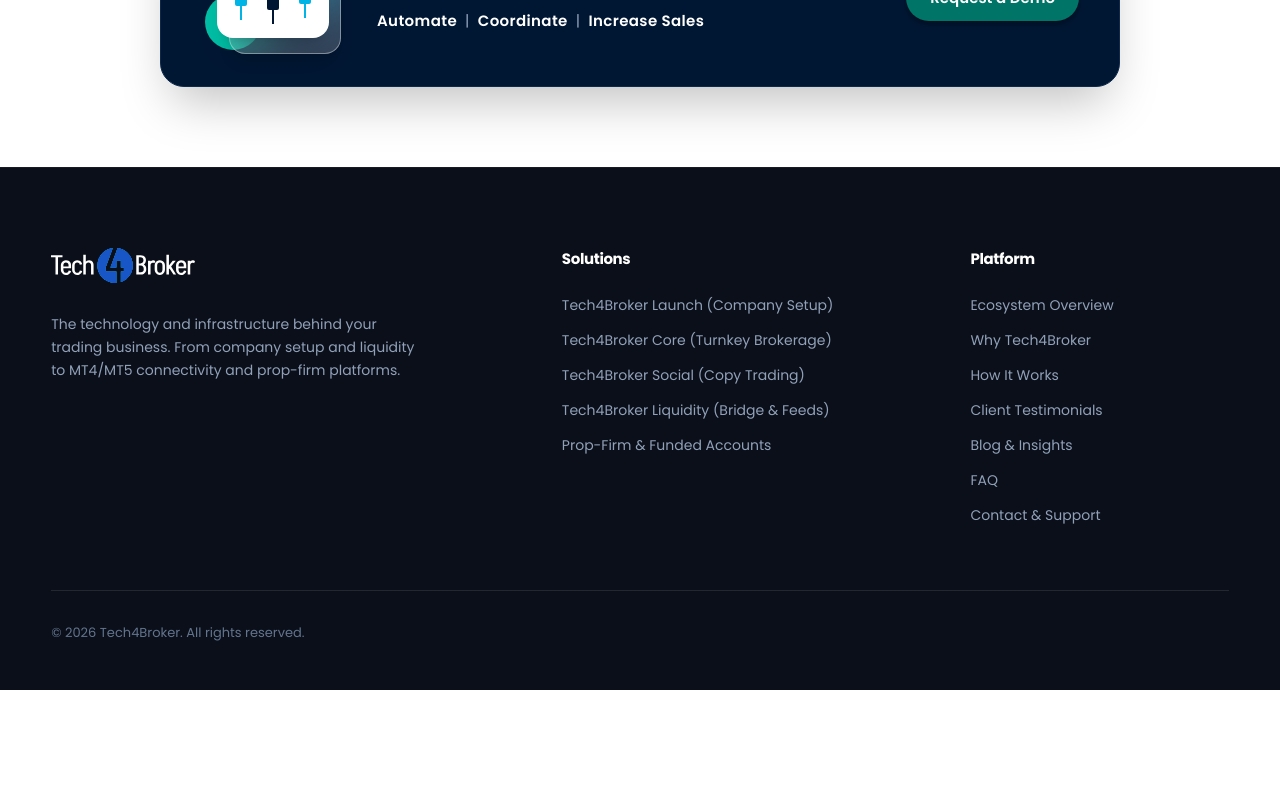
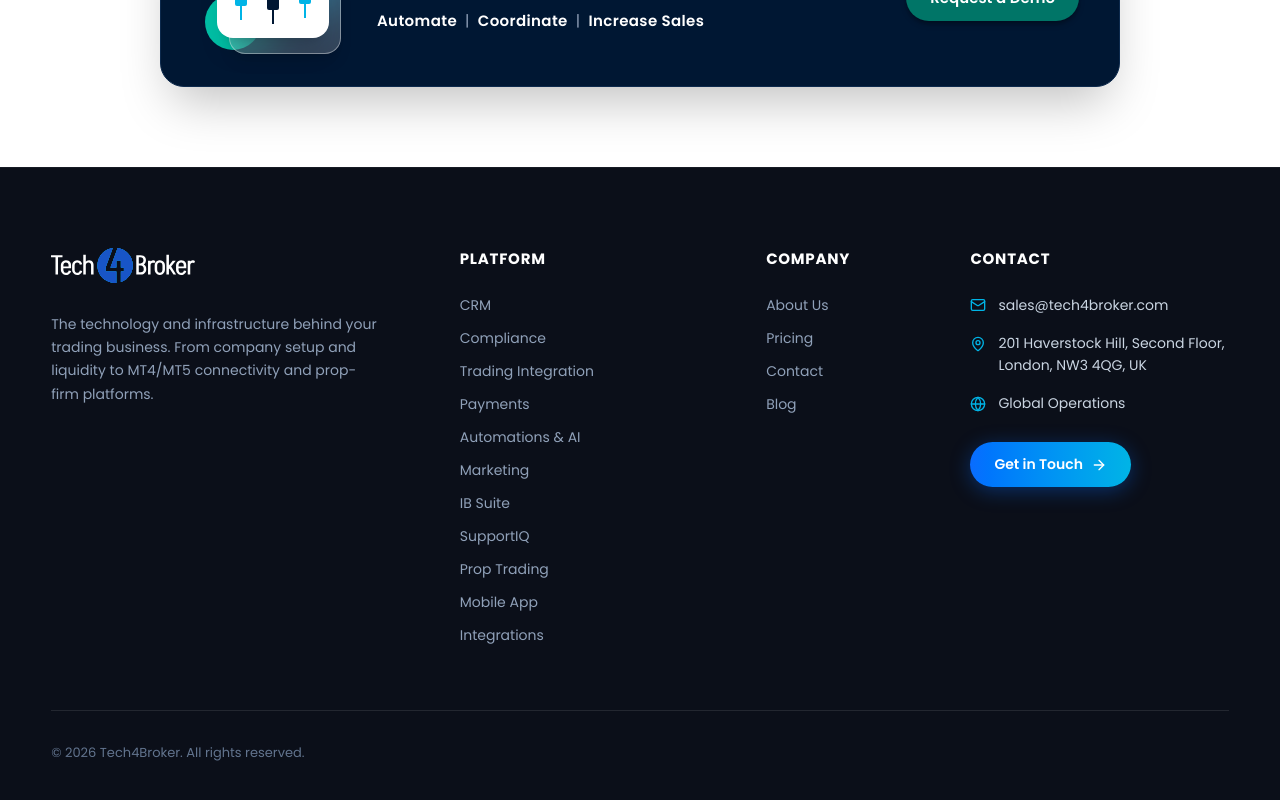
Before and after one commit to Ayan-thecodeking/tech4broker, a Next.js app: page /products/ai-voice-intelligence in a window 1280 px wide. Shown: the part 10168-10968 px from the top of the page. Before the commit the page ends 10858 px from the top, so only its background shows below. Built offline with nearby package versions, Linux system fonts and the light colour scheme.

Commit message:
feat: update hero and section content, add subheadings to customized panels, and expand footer navigation

```diff
--- a/src/components/layout/Footer.tsx
+++ b/src/components/layout/Footer.tsx
@@ -1,6 +1,7 @@
 import React from "react";
 import Link from "next/link";
 import Image from "next/image";
+import { Mail, MapPin, Globe, ArrowRight } from "lucide-react";
 import { cn } from "@/lib/cn";
 
 export interface FooterProps {
@@ -9,6 +10,27 @@
 
 export function Footer({ className }: FooterProps) {
   const currentYear = new Date().getFullYear();
+
+  const platformLinks = [
+    { label: "CRM", href: "/#customized" },
+    { label: "Compliance", href: "/#compliant" },
+    { label: "Trading Integration", href: "/#integrated" },
+    { label: "Payments", href: "/#payments" },
+    { label: "Automations & AI", href: "/#key-features" },
+    { label: "Marketing", href: "/#key-features" },
+    { label: "IB Suite", href: "/#key-features" },
+    { label: "SupportIQ", href: "/#support" },
+    { label: "Prop Trading", href: "/#prop-crm" },
+    { label: "Mobile App", href: "/#mobile-app" },
+    { label: "Integrations", href: "/#ecosystem" },
+  ];
+
+  const companyLinks = [
+    { label: "About Us", href: "/#why-tech4broker" },
+    { label: "Pricing", href: "/#pricing" },
+    { label: "Contact", href: "/#contact" },
+    { label: "Blog", href: "/#blog" },
+  ];
 
   return (
     <footer
@@ -19,9 +41,9 @@
         className
       )}
     >
-      <div className="w-[min(1180px,92%)] mx-auto grid grid-cols-1 sm:grid-cols-2 md:grid-cols-12 gap-10 lg:gap-12 mb-16">
+      <div className="w-[min(1240px,92%)] mx-auto grid grid-cols-1 sm:grid-cols-2 lg:grid-cols-12 gap-10 lg:gap-8 xl:gap-12 mb-16">
         {/* Brand Column */}
-        <div className="md:col-span-5">
+        <div className="sm:col-span-2 lg:col-span-4">
           <Link
             href="/"
             className="inline-block mb-6"
@@ -36,89 +58,92 @@
             />
           </Link>
 
-          <p className="max-w-[380px] leading-[1.65] text-slate-400 text-[14px]">
+          <p className="max-w-[360px] leading-[1.65] text-slate-400 text-[14px]">
             The technology and infrastructure behind your trading business. From company setup and liquidity to MT4/MT5
             connectivity and prop-firm platforms.
           </p>
         </div>
 
-        {/* Solutions Links */}
-        <div className="md:col-span-4">
-          <h4 className="text-white font-bold mb-6 text-[15px] tracking-tight">Solutions</h4>
-          <ul className="space-y-3.5">
-            <li>
-              <Link href="/#company" className="hover:text-[#38bdf8] transition-colors">
-                Tech4Broker Launch (Company Setup)
-              </Link>
-            </li>
-            <li>
-              <Link href="/#products" className="hover:text-[#38bdf8] transition-colors">
-                Tech4Broker Core (Turnkey Brokerage)
-              </Link>
-            </li>
-            <li>
-              <Link href="/#products" className="hover:text-[#38bdf8] transition-colors">
-                Tech4Broker Social (Copy Trading)
-              </Link>
-            </li>
-            <li>
-              <Link href="/#products" className="hover:text-[#38bdf8] transition-colors">
-                Tech4Broker Liquidity (Bridge &amp; Feeds)
-              </Link>
-            </li>
-            <li>
-              <Link href="/#prediction" className="hover:text-[#38bdf8] transition-colors">
-                Prop-Firm &amp; Funded Accounts
-              </Link>
-            </li>
+        {/* Platform Links */}
+        <div className="sm:col-span-1 lg:col-span-3">
+          <h4 className="text-white font-bold mb-6 text-[14px] sm:text-[15px] tracking-wider uppercase">
+            Platform
+          </h4>
+          <ul className="space-y-3">
+            {platformLinks.map((link) => (
+              <li key={link.label}>
+                <Link
+                  href={link.href}
+                  className="hover:text-[#00B4E6] transition-colors inline-block"
+                >
+                  {link.label}
+                </Link>
+              </li>
+            ))}
           </ul>
         </div>
 
-        {/* Platform Links */}
-        <div className="md:col-span-3">
-          <h4 className="text-white font-bold mb-6 text-[15px] tracking-tight">Platform</h4>
-          <ul className="space-y-3.5">
+        {/* Company Links */}
+        <div className="sm:col-span-1 lg:col-span-2">
+          <h4 className="text-white font-bold mb-6 text-[14px] sm:text-[15px] tracking-wider uppercase">
+            Company
+          </h4>
+          <ul className="space-y-3">
+            {companyLinks.map((link) => (
+              <li key={link.label}>
+                <Link
+                  href={link.href}
+                  className="hover:text-[#00B4E6] transition-colors inline-block"
+                >
+                  {link.label}
+                </Link>
+              </li>
+            ))}
+          </ul>
+        </div>
+
+        {/* Contact Information & Action */}
+        <div className="sm:col-span-2 lg:col-span-3">
+          <h4 className="text-white font-bold mb-6 text-[14px] sm:text-[15px] tracking-wider uppercase">
+            Contact
+          </h4>
+          <ul className="space-y-4 text-[14px]">
             <li>
-              <Link href="/#ecosystem" className="hover:text-[#38bdf8] transition-colors">
-                Ecosystem Overview
-              </Link>
+              <a
+                href="mailto:sales@tech4broker.com"
+                className="flex items-center gap-3 text-slate-300 hover:text-white transition-colors group"
+              >
+                <Mail className="w-4 h-4 text-[#00B4E6] shrink-0 group-hover:scale-110 transition-transform" />
+                <span>sales@tech4broker.com</span>
+              </a>
             </li>
-            <li>
-              <Link href="/#why-tech4broker" className="hover:text-[#38bdf8] transition-colors">
-                Why Tech4Broker
-              </Link>
+            <li className="flex items-start gap-3 text-slate-300">
+              <MapPin className="w-4 h-4 text-[#00B4E6] shrink-0 mt-1" />
+              <span className="leading-relaxed">
+                201 Haverstock Hill, Second Floor, London, NW3 4QG, UK
+              </span>
             </li>
-            <li>
-              <Link href="/#company" className="hover:text-[#38bdf8] transition-colors">
-                How It Works
-              </Link>
-            </li>
-            <li>
-              <Link href="/#testimonials" className="hover:text-[#38bdf8] transition-colors">
-                Client Testimonials
-              </Link>
-            </li>
-            <li>
-              <Link href="/#blog" className="hover:text-[#38bdf8] transition-colors">
-                Blog &amp; Insights
-              </Link>
-            </li>
-            <li>
-              <Link href="/#faq" className="hover:text-[#38bdf8] transition-colors">
-                FAQ
-              </Link>
-            </li>
-            <li>
-              <Link href="/#contact" className="hover:text-[#38bdf8] transition-colors">
-                Contact &amp; Support
-              </Link>
+            <li className="flex items-center gap-3 text-slate-300">
+              <Globe className="w-4 h-4 text-[#00B4E6] shrink-0" />
+              <span>Global Operations</span>
             </li>
           </ul>
+
+          {/* Theme Gradient CTA Button */}
+          <div className="mt-7">
+            <Link
+              href="/#contact"
+              className="inline-flex items-center justify-center gap-2 px-6 py-3 rounded-xl bg-gradient-to-r from-[#0A6CFF] to-[#00B4E6] text-white font-semibold text-[14px] shadow-[0_4px_20px_rgba(10,108,255,0.35)] hover:shadow-[0_8px_25px_rgba(10,108,255,0.5)] hover:brightness-105 active:scale-95 transition-all w-full sm:w-auto"
+            >
+              <span>Get in Touch</span>
+              <ArrowRight className="w-4 h-4" />
+            </Link>
+          </div>
         </div>
       </div>
 
       {/* Bottom Copyright Bar */}
-      <div className="w-[min(1180px,92%)] mx-auto border-t border-white/10 pt-8 flex items-center justify-between text-[13px] text-slate-500">
+      <div className="w-[min(1240px,92%)] mx-auto border-t border-white/10 pt-8 flex items-center justify-between text-[13px] text-slate-500">
         <div>© {currentYear} Tech4Broker. All rights reserved.</div>
       </div>
     </footer>
--- a/src/components/sections/compliant/CompliantContent.tsx
+++ b/src/components/sections/compliant/CompliantContent.tsx
@@ -103,9 +103,7 @@
       {/* 2. Main Title */}
       <div className={cn("animate-compliant-text", kickerText && "mt-5 sm:mt-8 lg:mt-12")}>
         <h2 className="text-[length:var(--fs-section-title)] font-[number:var(--fw-bold)] leading-[1.15] text-white tracking-tight max-w-2xl xl:max-w-3xl">
-          <span className="block">Keeping You</span>
-          <span className="block">Compliant Wherever</span>
-          <span className="block">You Are Regulated</span>
+          {content.title}
         </h2>
       </div>
 
--- a/src/components/sections/customized/CustomizedPanel.tsx
+++ b/src/components/sections/customized/CustomizedPanel.tsx
@@ -44,8 +44,14 @@
           {tab.heading}
         </h3>
 
+        {tab.subheading && (
+          <p className="mt-3 sm:mt-3.5 text-[14px] sm:text-[15px] font-[number:var(--fw-regular)] text-slate-400 leading-relaxed max-w-[480px]">
+            {tab.subheading}
+          </p>
+        )}
+
         {/* Bullets with Tick Icon */}
-        <ul className="mt-6 sm:mt-7 space-y-3 sm:space-y-3.5 text-[14px] sm:text-[15px] font-[number:var(--fw-regular)] leading-relaxed max-w-[480px]">
+        <ul className="mt-5 sm:mt-6 space-y-3 sm:space-y-3.5 text-[14px] sm:text-[15px] font-[number:var(--fw-regular)] leading-relaxed max-w-[480px]">
           {tab.bullets.map((bullet) => (
             <li key={bullet} className="flex items-start gap-3">
               <span className="w-5 h-5 rounded-full bg-blue-500/20 text-blue-400 flex items-center justify-center shrink-0 mt-0.5">
--- a/src/components/sections/hero/Hero.tsx
+++ b/src/components/sections/hero/Hero.tsx
@@ -44,10 +44,10 @@
         <div className="max-w-[620px] xl:max-w-[700px] flex flex-col items-center lg:items-start text-center lg:text-left">
           {/* Top Chip: "Since 2008" */}
 
-          {/* Main Headline: "Built for FX Brokers & Prop Firms" */}
+          {/* Main Headline: "The Platform Behind Your Trading Business" */}
           <h1 className="text-[clamp(38px,5vw,66px)] leading-[1.08] tracking-tight mt-2 mb-6 font-bold text-[#1E2E4E]">
-            Built for<br />
-            <span className="text-[#0B192C]">FX Brokers &amp; Prop Firms</span>
+            The Platform Behind<br />
+            <span className="text-[#0B192C]">Your Trading Business</span>
           </h1>
 
           {/* Subtitle Paragraph */}
--- a/src/content/home.ts
+++ b/src/content/home.ts
@@ -11,10 +11,10 @@
 
 export const heroContent: HeroContentData = {
   eyebrow: "#1 Forex & Prop CRM",
-  headingLines: ["Built for", "FX Brokers &", "Prop Firms"],
+  headingLines: ["The Platform Behind", "Your Trading Business"],
   sincePrefix: "Since",
   paragraph:
-    "tech4broker gives brokers one platform to onboard, fund, and manage traders with the integrations and compliance you need.",
+    "Manage traders, accounts, payments, and operations without switching between tools.",
   tagline: "Trusted. Integrated. Compliant.",
   ctaButtonText: "Book a demo",
   ctaButtonUrl: "#demo",
@@ -119,7 +119,7 @@
 
 export const integratedContent: IntegratedData = {
   eyebrow: "",
-  title: "Working with your favorite trading platforms",
+  title: "Connect the Trading Platforms You Already Use",
   platforms: [
     {
       name: "MetaTrader 4",
@@ -174,9 +174,9 @@
   eyebrow: "",
   kicker: "",
   showRankBadge: false,
-  title: "Keeping You Compliant Wherever You Are Regulated",
+  title: "Built to Support Your Regulatory Requirements",
   description:
-    "Our system meets all standards and requirements relevant to your jurisdiction.",
+    "Manage your brokerage with tools designed to support local regulatory requirements, KYC verification, and compliance workflows across different markets.",
   jurisdictions: [
     { label: "UK – FCA", countryCode: "GB" },
     { label: "South Africa – FSCA", countryCode: "ZA" },
@@ -197,7 +197,7 @@
 
 export const paymentsContent: PaymentsData = {
   eyebrow: "",
-  title: "Working with your favorite Payment providers",
+  title: "Connect the Payment Methods Your Clients Prefer",
   animated: true,
   providers: [
     {
@@ -339,54 +339,59 @@
 
 export const customizedContent: CustomizedData = {
   eyebrow: "",
-  title: "Your design, your business flows, your way",
+  title: "Customize the Platform to Fit Your Business",
   autoRotate: false,
   tabs: [
     {
-      id: "white-label",
-      label: "White Label CRM",
-      heading:
-        "Empower your sales and retention team with easy to use trader management tools",
+      id: "manage-clients",
+      label: "Client Management",
+      heading: "Manage Clients and Grow Your Brokerage",
+      subheading:
+        "Give your sales and retention teams the tools to manage traders, automate follow-ups, and track business performance from one place.",
       bullets: [
-        "Create automated business workflows",
-        "Generate reports to manage and optimise your operations",
-        "Get Business Intelligence insights",
+        "Automate routine tasks and client follow-ups",
+        "Generate reports to track team performance",
+        "Get insights into deposits, leads, and client activity",
       ],
       visual: {
         type: "image",
         src: "/images/1.webp",
-        alt: "White Label CRM preview",
+        alt: "Manage Clients and Grow Your Brokerage preview",
       },
     },
     {
-      id: "back-office",
-      label: "Fully Customizable Back Office",
-      heading: "Run your operations from one flexible back office",
+      id: "operations",
+      label: "Brokerage Operations",
+      heading: "Manage Your Brokerage Operations in One Place",
+      subheading:
+        "Control your team, set user permissions, manage client onboarding, and configure IB commission structures from one back office.",
       bullets: [
-        "Control users and field-level permissions",
-        "Set up onboarding flows per jurisdiction",
-        "Manage multi-level IB commission structures",
-        "Review security status and detailed logs",
+        "Manage team access and user permissions",
+        "Customize onboarding for different markets",
+        "Set up multi-level IB commission structures",
+        "Monitor security activity and access logs",
       ],
       visual: {
         type: "image",
         src: "/images/2.webp",
-        alt: "Customizable Back Office preview",
+        alt: "Manage Your Brokerage Operations in One Place preview",
       },
     },
     {
-      id: "traders-area",
-      label: "Traders' Area",
-      heading: "Give traders a smooth portal that keeps them coming back",
+      id: "traders-portal",
+      label: "Traders' Portal",
+      heading: "Give Traders One Place to Manage Their Accounts",
+      subheading:
+        "Let traders sign up, complete onboarding, manage their trading accounts, and make deposits through a portal that carries your brand.",
       bullets: [
-        "A fully brandable portal for sign-up and onboarding",
-        "Easy deposits and account management",
-        "Works on any device",
+        "A portal customized with your brand",
+        "Easy access to deposits and account management",
+        "Works across desktop, tablet, and mobile",
       ],
       visual: {
         type: "image",
         src: "/images/3.webp",
-        alt: "Traders' Area portal preview",
+        alt: "Give Traders One Place to Manage Their Accounts preview",
       },
     },
   ],
--- a/src/types/content.ts
+++ b/src/types/content.ts
@@ -219,6 +219,7 @@
   id: string;
   label: string;
   heading: string;
+  subheading?: string;
   bullets: string[];
   visual: TabVisual;
 }
```
